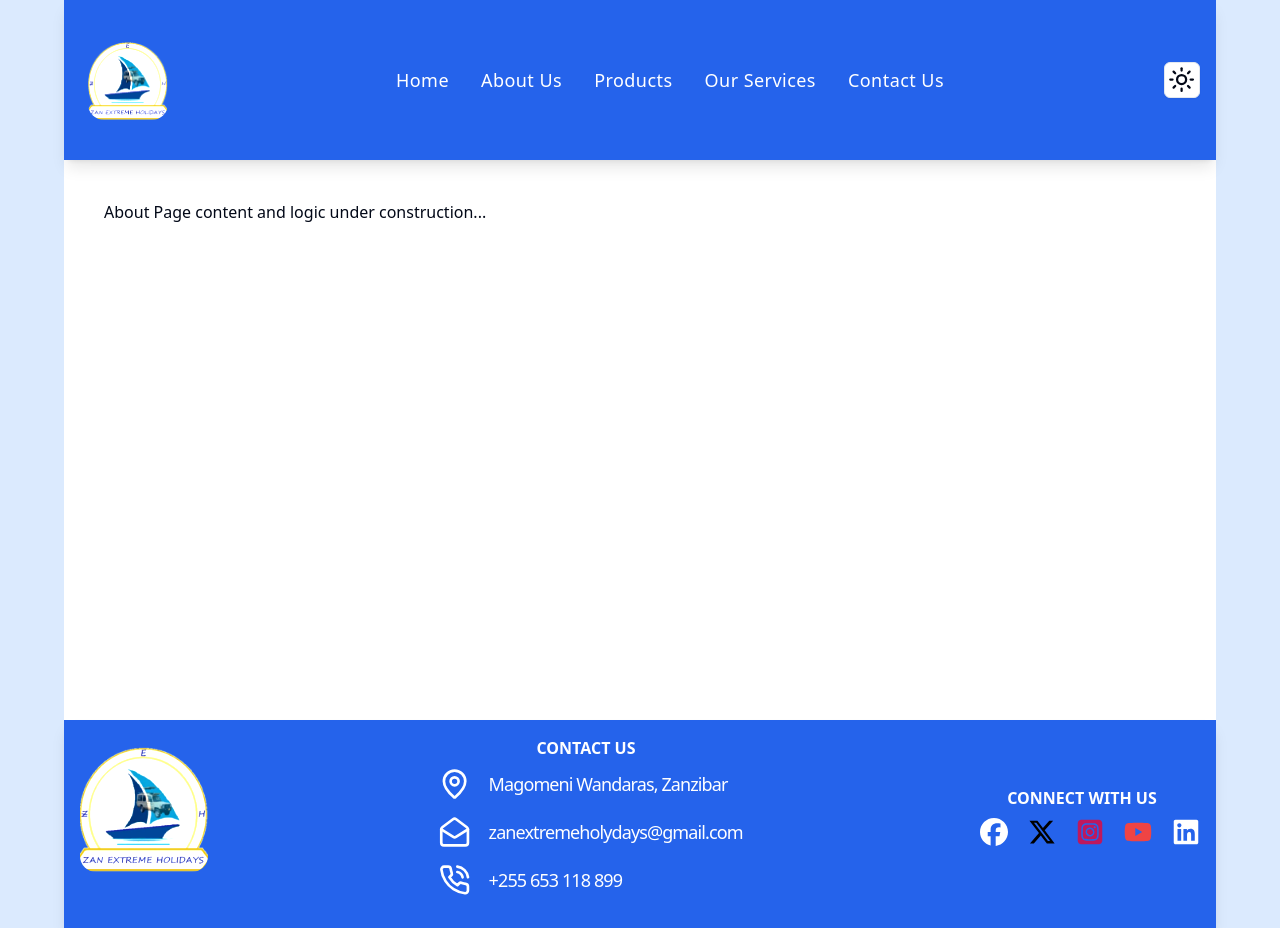
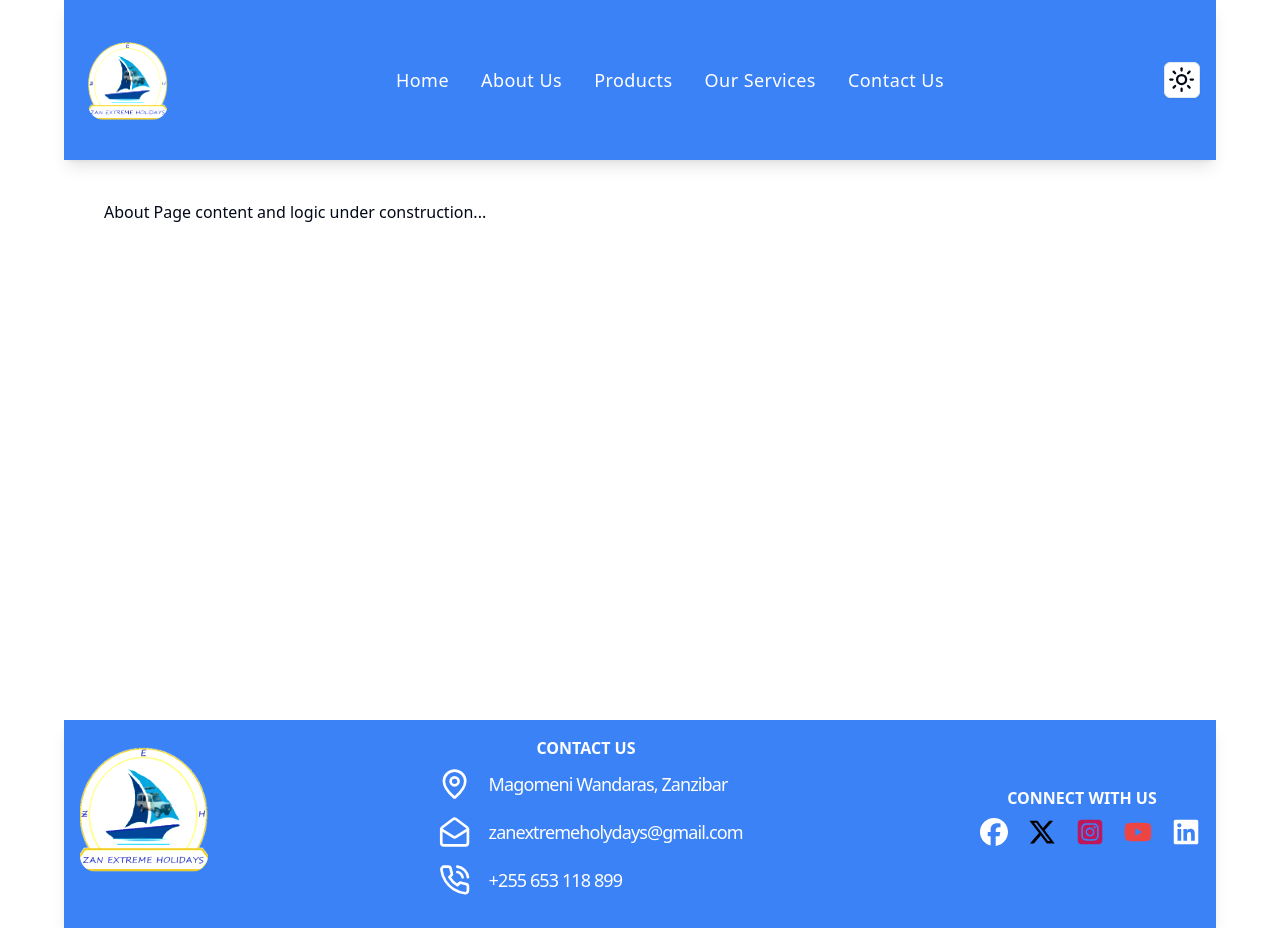
Before and after one commit to asnganje/zan-extreme-app, a React (Vite) app: page /about in a window 1280 px wide. Built offline with nearby package versions, Linux system fonts and the light colour scheme.

Commit message:
change blue color intensity

```diff
--- a/index.html
+++ b/index.html
@@ -6,7 +6,7 @@
     <meta name="viewport" content="width=device-width, initial-scale=1.0" />
     <title>Zan Extreme</title>
   </head>
-  <body class="bg-blue-100 dark:bg-black">
+  <body class="bg-white dark:bg-black">
     <div id="root"></div>
     <script type="module" src="/src/main.tsx"></script>
   </body>
--- a/src/components/Footer/Footer.tsx
+++ b/src/components/Footer/Footer.tsx
@@ -6,7 +6,7 @@ import { NavLink } from "react-router-dom"
 
 function Footer() {
   return (
-    <div className="bg-blue-600 dark:bg-black shadow-lg pb-6">
+    <div className="bg-blue-500 dark:bg-black shadow-lg pb-6">
       <div className="grid grid-cols-1 gap-y-10 w-full place-items-center md:flex justify-between px-4">
         <div className="hidden md:block w-[8rem] h-[8rem] md:mb-14">
           <Logo />
--- a/src/components/Navbar/Navbar.tsx
+++ b/src/components/Navbar/Navbar.tsx
@@ -5,7 +5,7 @@ import Navlinks from "./Navlinks"
 
 function Navbar() {
   return (
-    <nav className="sticky top-0 h-[15vh] md:h-[20vh] z-50 flex justify-between items-center bg-blue-600 dark:bg-black shadow-lg px-4">
+    <nav className="sticky top-0 h-[15vh] md:h-[20vh] z-50 flex justify-between items-center bg-blue-500 dark:bg-black shadow-lg px-4">
         <div className="w-[6rem] h-[6rem] hidden lg:flex">
           <Logo />
         </div>
```
